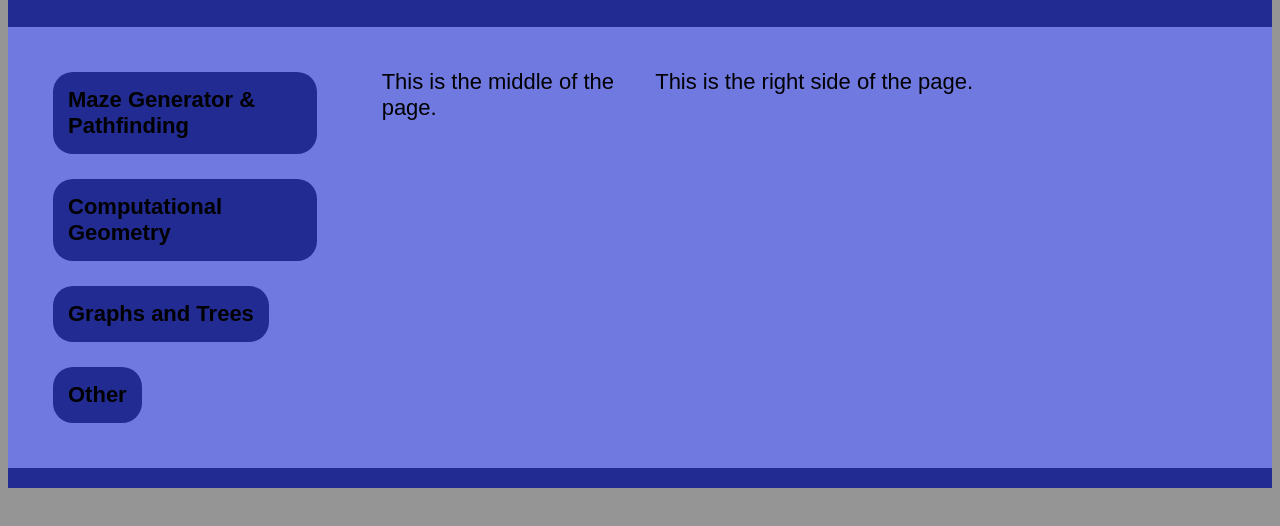
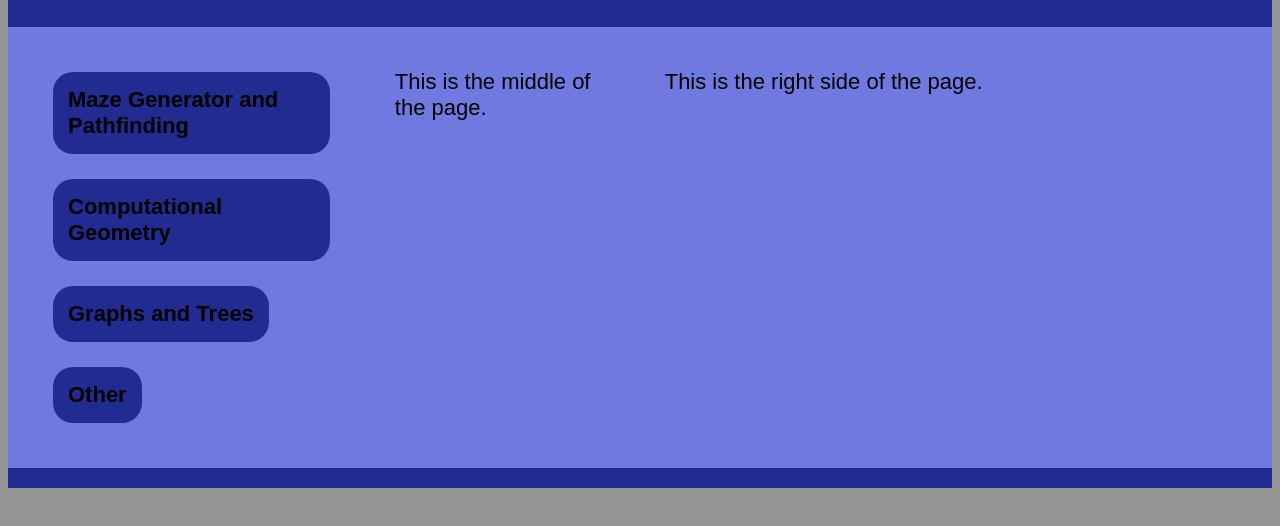
Before and after one commit to Yukekbyte/Yukekbyte.github.io, a plain HTML site: page index.html in a window 1280 px wide. Shown: the part 110-636 px from the top of the page. Drawn offline with Linux system fonts and the light colour scheme.

Commit message:
special character change

```diff
--- a/index.html
+++ b/index.html
@@ -20,7 +20,7 @@
             <div id="inner">
 
                 <div id="inner-left">
-                    <a class="button-inner" href="MazeGeneration/index.html">Maze Generator & Pathfinding</a>
+                    <a class="button-inner" href="MazeGeneration/index.html">Maze Generator and Pathfinding</a>
                     <a class="button-inner" href="CompGeometry/index.html">Computational Geometry</a>
                     <a class="button-inner" href="MazeGeneration/index.html">Graphs and Trees</a>
                     <a class="button-inner" href="MazeGeneration/index.html">Other</a>
```
